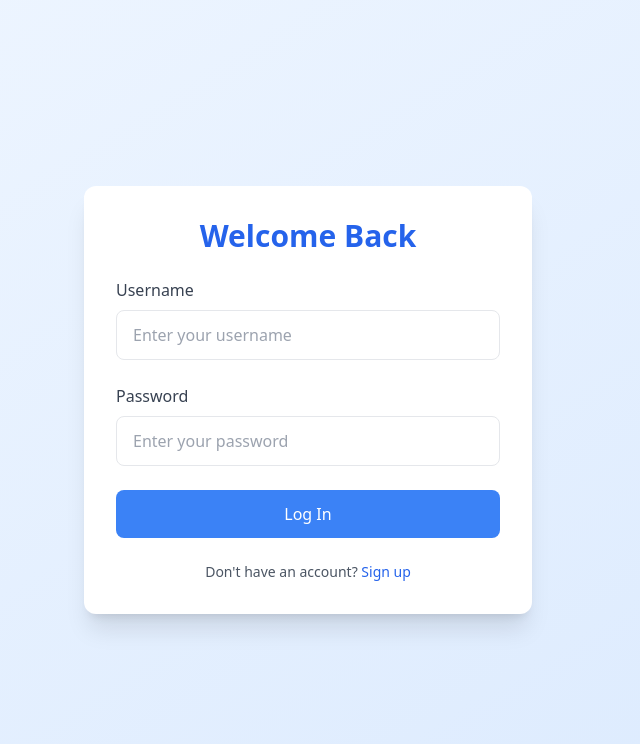
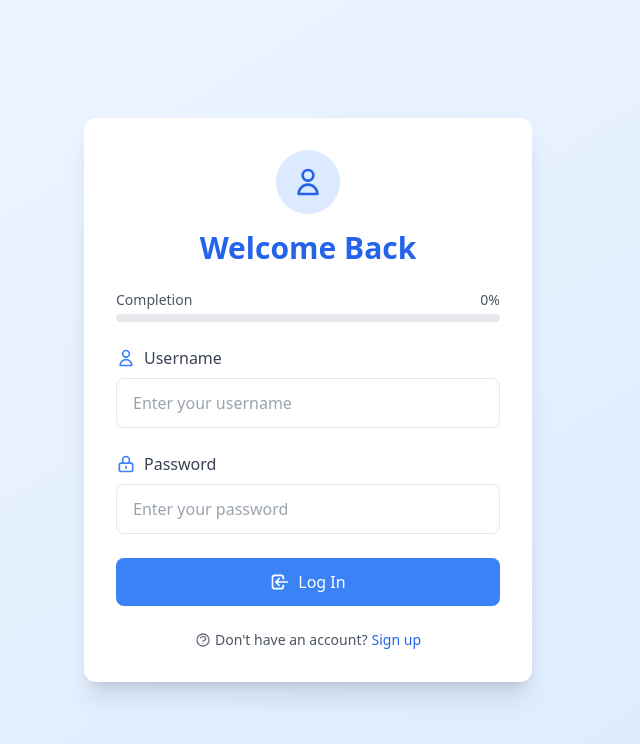
Before and after one commit to ErasmusBill/Task-management-frontend, a Vue app: page / in a window 1280 px wide. Shown: the top 744 px of the page, without its empty margins (332-972 px from the left). Built offline with nearby package versions, Linux system fonts and the light colour scheme.

Commit message:
partially done with integtration

```diff
--- a/src/components/AddTask.vue
+++ b/src/components/AddTask.vue
@@ -79,9 +79,10 @@
 import { ref, reactive, onMounted } from 'vue';
 import axios from 'axios';
 import { useRouter } from 'vue-router';
+import { API_BASE_URL } from './urls';
 
 const router = useRouter();
-const API_BASE_URL = import.meta.env.VITE_API_BASE_URL || 'http://127.0.0.1:8000/api';
+
 
 const task = ref({
   title: '',
--- a/src/components/ChangePassword.vue
+++ b/src/components/ChangePassword.vue
@@ -54,6 +54,7 @@
 import { ref } from 'vue';
 import { useRouter } from 'vue-router';
 import axios from 'axios';
+import { API_BASE_URL } from './urls';
 
 const router = useRouter();
 const newPassword = ref('');
@@ -76,7 +77,7 @@ const handleChangePassword = async () => {
   }
 
   try {
-    const response = await axios.post('http://127.0.0.1:8000/api/change-password/', {
+    const response = await axios.post(`${API_BASE_URL}/change-password/`, {
       old_password: oldPassword.value,
       new_password: newPassword.value,
     }, {
--- a/src/components/LoginComponent.vue
+++ b/src/components/LoginComponent.vue
@@ -1,7 +1,8 @@
 <script setup>
-import { ref, reactive } from 'vue';
+import { ref, reactive, computed } from 'vue';
 import { useRouter } from 'vue-router';
 import axios from 'axios';
+import { API_BASE_URL } from './urls';
 
 // Router instance
 const router = useRouter();
@@ -16,6 +17,17 @@ const loginForm = reactive({
     server: ''
   },
   isSubmitting: false
+});
+
+// Compute completion percentage for form
+const completionPercentage = computed(() => {
+  let completed = 0;
+  let total = 2;
+
+  if (loginForm.username.trim()) completed++;
+  if (loginForm.password.length >= 8) completed++;
+
+  return Math.floor((completed / total) * 100);
 });
 
 // Login form validation function
@@ -46,41 +58,88 @@ const validateLoginForm = () => {
 const handleLogin = async (event) => {
   event.preventDefault();
   loginForm.isSubmitting = true;
-
   if (!validateLoginForm()) {
     loginForm.isSubmitting = false;
     return;
   }
 
   try {
-    const response = await axios.post('http://127.0.0.1:8000/api/login/', {
-      username: loginForm.username,
-      password: loginForm.password,
-    });
+    const response = await axios.post(`${API_BASE_URL}/login/`,
+      {
+        username: loginForm.username,
+        password: loginForm.password,
+      }
+    );
 
     // Save tokens and user ID to localStorage
     localStorage.setItem('access_token', response.data.access_token);
     localStorage.setItem('refresh_token', response.data.refresh_token);
-    localStorage.setItem('user_id', response.data.user_id);  // Save user ID
+    localStorage.setItem('user_id', response.data.user_id);
 
     // Redirect to dashboard
-    router.push('/dashboard');
+    router.push('/dashboard'); // Use route name for safety
   } catch (error) {
-    // Check if the response contains an error message
-    loginForm.errors.server = error.response?.data?.error || 'Login failed! Please check your credentials.';
+    // Handle errors...
   } finally {
     loginForm.isSubmitting = false;
   }
 };
+
+
+
+
+
+
+
+
+
+
+
+
+
+
+
+
+
+
+
+
+
+
 </script>
 
 <template>
   <div class="min-h-screen bg-gradient-to-br from-blue-50 to-blue-100 flex items-center justify-center p-4">
     <div class="bg-white rounded-xl p-8 shadow-xl max-w-md w-full">
-      <h1 class="text-3xl font-semibold text-blue-600 text-center mb-6">Welcome Back</h1>
+      <!-- Header with icon -->
+      <div class="flex flex-col items-center mb-6">
+        <div class="w-16 h-16 bg-blue-100 rounded-full flex items-center justify-center mb-4">
+          <svg xmlns="http://www.w3.org/2000/svg" class="h-8 w-8 text-blue-600" fill="none" viewBox="0 0 24 24" stroke="currentColor">
+            <path stroke-linecap="round" stroke-linejoin="round" stroke-width="2" d="M16 7a4 4 0 11-8 0 4 4 0 018 0zM12 14a7 7 0 00-7 7h14a7 7 0 00-7-7z" />
+          </svg>
+        </div>
+        <h1 class="text-3xl font-semibold text-blue-600 text-center">Welcome Back</h1>
+      </div>
+
+      <!-- Progress indicator -->
+      <div class="mb-6">
+        <div class="flex justify-between text-sm text-gray-600 mb-1">
+          <span>Completion</span>
+          <span>{{ completionPercentage }}%</span>
+        </div>
+        <div class="w-full bg-gray-200 rounded-full h-2">
+          <div class="bg-blue-500 h-2 rounded-full" :style="`width: ${completionPercentage}%`"></div>
+        </div>
+      </div>
+
       <form @submit="handleLogin" class="space-y-6">
         <div class="space-y-2">
-          <label for="username" class="text-gray-700 font-medium block">Username</label>
+          <label for="username" class="text-gray-700 font-medium block flex items-center">
+            <svg xmlns="http://www.w3.org/2000/svg" class="h-5 w-5 mr-2 text-blue-500" fill="none" viewBox="0 0 24 24" stroke="currentColor">
+              <path stroke-linecap="round" stroke-linejoin="round" stroke-width="2" d="M16 7a4 4 0 11-8 0 4 4 0 018 0zM12 14a7 7 0 00-7 7h14a7 7 0 00-7-7z" />
+            </svg>
+            Username
+          </label>
           <input
             type="text"
             id="username"
@@ -89,10 +148,21 @@ const handleLogin = async (event) => {
             class="w-full px-4 py-3 border rounded-lg focus:ring-2 focus:ring-blue-400"
             :class="{'border-red-300 bg-red-50': loginForm.errors.username}"
           />
-          <p v-if="loginForm.errors.username" class="text-red-500 text-sm">{{ loginForm.errors.username }}</p>
+          <p v-if="loginForm.errors.username" class="text-red-500 text-sm flex items-center">
+            <svg xmlns="http://www.w3.org/2000/svg" class="h-4 w-4 mr-1" fill="none" viewBox="0 0 24 24" stroke="currentColor">
+              <path stroke-linecap="round" stroke-linejoin="round" stroke-width="2" d="M12 9v2m0 4h.01m-6.938 4h13.856c1.54 0 2.502-1.667 1.732-3L13.732 4c-.77-1.333-2.694-1.333-3.464 0L3.34 16c-.77 1.333.192 3 1.732 3z" />
+            </svg>
+            {{ loginForm.errors.username }}
+          </p>
         </div>
+
         <div class="space-y-2">
-          <label for="password" class="text-gray-700 font-medium block">Password</label>
+          <label for="password" class="text-gray-700 font-medium block flex items-center">
+            <svg xmlns="http://www.w3.org/2000/svg" class="h-5 w-5 mr-2 text-blue-500" fill="none" viewBox="0 0 24 24" stroke="currentColor">
+              <path stroke-linecap="round" stroke-linejoin="round" stroke-width="2" d="M12 15v2m-6 4h12a2 2 0 002-2v-6a2 2 0 00-2-2H6a2 2 0 00-2 2v6a2 2 0 002 2zm10-10V7a4 4 0 00-8 0v4h8z" />
+            </svg>
+            Password
+          </label>
           <input
             type="password"
             id="password"
@@ -101,20 +171,43 @@ const handleLogin = async (event) => {
             class="w-full px-4 py-3 border rounded-lg focus:ring-2 focus:ring-blue-400"
             :class="{'border-red-300 bg-red-50': loginForm.errors.password}"
           />
-          <p v-if="loginForm.errors.password" class="text-red-500 text-sm">{{ loginForm.errors.password }}</p>
+          <p v-if="loginForm.errors.password" class="text-red-500 text-sm flex items-center">
+            <svg xmlns="http://www.w3.org/2000/svg" class="h-4 w-4 mr-1" fill="none" viewBox="0 0 24 24" stroke="currentColor">
+              <path stroke-linecap="round" stroke-linejoin="round" stroke-width="2" d="M12 9v2m0 4h.01m-6.938 4h13.856c1.54 0 2.502-1.667 1.732-3L13.732 4c-.77-1.333-2.694-1.333-3.464 0L3.34 16c-.77 1.333.192 3 1.732 3z" />
+            </svg>
+            {{ loginForm.errors.password }}
+          </p>
         </div>
-        <p v-if="loginForm.errors.server" class="text-red-500 text-sm">{{ loginForm.errors.server }}</p>
+
+        <p v-if="loginForm.errors.server" class="text-red-500 text-sm flex items-center">
+          <svg xmlns="http://www.w3.org/2000/svg" class="h-4 w-4 mr-1" fill="none" viewBox="0 0 24 24" stroke="currentColor">
+            <path stroke-linecap="round" stroke-linejoin="round" stroke-width="2" d="M12 9v2m0 4h.01m-6.938 4h13.856c1.54 0 2.502-1.667 1.732-3L13.732 4c-.77-1.333-2.694-1.333-3.464 0L3.34 16c-.77 1.333.192 3 1.732 3z" />
+          </svg>
+          {{ loginForm.errors.server }}
+        </p>
+
         <button
           type="submit"
-          class="w-full bg-blue-500 hover:bg-blue-600 text-white font-medium py-3 rounded-lg transition"
+          class="w-full bg-blue-500 hover:bg-blue-600 text-white font-medium py-3 rounded-lg transition flex items-center justify-center"
           :class="{'opacity-70 cursor-not-allowed': loginForm.isSubmitting}"
           :disabled="loginForm.isSubmitting"
         >
+          <svg v-if="loginForm.isSubmitting" class="animate-spin -ml-1 mr-2 h-5 w-5 text-white" xmlns="http://www.w3.org/2000/svg" fill="none" viewBox="0 0 24 24">
+            <circle class="opacity-25" cx="12" cy="12" r="10" stroke="currentColor" stroke-width="4"></circle>
+            <path class="opacity-75" fill="currentColor" d="M4 12a8 8 0 018-8V0C5.373 0 0 5.373 0 12h4zm2 5.291A7.962 7.962 0 014 12H0c0 3.042 1.135 5.824 3 7.938l3-2.647z"></path>
+          </svg>
+          <svg v-else xmlns="http://www.w3.org/2000/svg" class="h-5 w-5 mr-2" fill="none" viewBox="0 0 24 24" stroke="currentColor">
+            <path stroke-linecap="round" stroke-linejoin="round" stroke-width="2" d="M11 16l-4-4m0 0l4-4m-4 4h14m-5 4v1a3 3 0 01-3 3H6a3 3 0 01-3-3V7a3 3 0 013-3h7a3 3 0 013 3v1" />
+          </svg>
           {{ loginForm.isSubmitting ? 'Logging in...' : 'Log In' }}
         </button>
-        <p class="mt-6 text-center text-sm text-gray-600">
+
+        <p class="mt-6 text-center text-sm text-gray-600 flex items-center justify-center">
+          <svg xmlns="http://www.w3.org/2000/svg" class="h-4 w-4 mr-1 text-gray-500" fill="none" viewBox="0 0 24 24" stroke="currentColor">
+            <path stroke-linecap="round" stroke-linejoin="round" stroke-width="2" d="M8.228 9c.549-1.165 2.03-2 3.772-2 2.21 0 4 1.343 4 3 0 1.4-1.278 2.575-3.006 2.907-.542.104-.994.54-.994 1.093m0 3h.01M21 12a9 9 0 11-18 0 9 9 0 0118 0z" />
+          </svg>
           Don't have an account?
-          <RouterLink to="/signup" class="font-medium text-blue-600 hover:text-blue-500">Sign up</RouterLink>
+          <RouterLink to="/signup" class="font-medium text-blue-600 hover:text-blue-500 ml-1">Sign up</RouterLink>
         </p>
       </form>
     </div>
--- a/src/components/SignupComponent.vue
+++ b/src/components/SignupComponent.vue
@@ -2,6 +2,7 @@
 import { ref, reactive } from 'vue';
 import { useRouter } from 'vue-router';
 import axios from 'axios';
+import { API_BASE_URL } from './urls';
 
 const router = useRouter();
 
@@ -105,7 +106,7 @@ const handleSignup = async (event) => {
       };
 
       // Make the API call to Django backend
-      const response = await axios.post('http://127.0.0.1:8000/api/create/', userData);
+      const response = await axios.post(`${API_BASE_URL}/create/`, userData);
 
       // Handle successful response
       if (response.status === 201) {
--- /dev/null
+++ b/src/components/urls.js
@@ -0,0 +1 @@
+export const API_BASE_URL = 'https://kf7-passionate-hubble.circumeo-apps.net/api';
```
Also changed, not shown: src/components/UpdateUserProfile.vue (+4 -3 lines), src/views/Dashboard.vue (+7 -6 lines).
